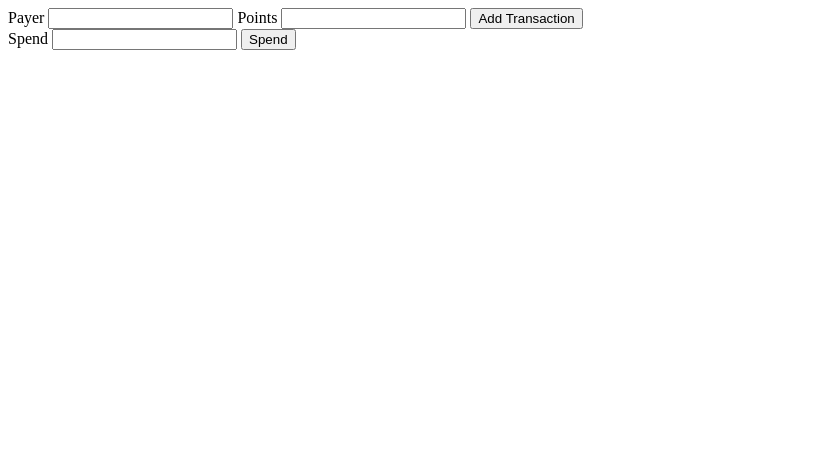
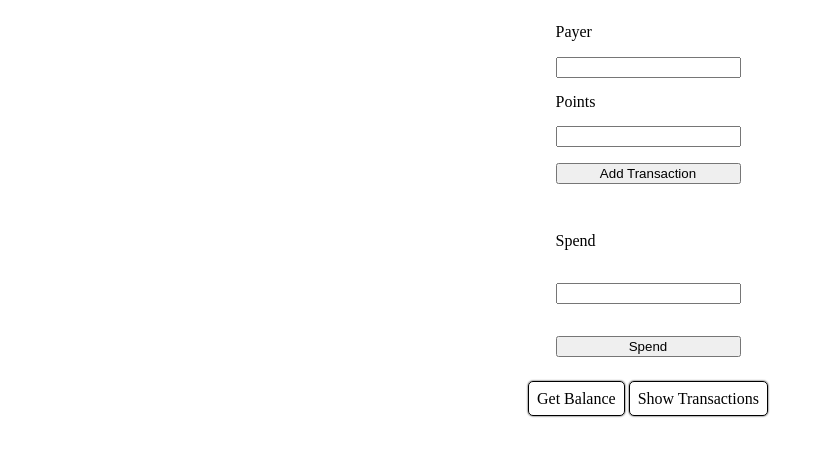
Before and after one commit to Josh-Oleary/fetch-assessment, a website: page public/index.html in a window 1280 px wide. Shown: the whole page, without its empty margins (0-825 px from the left). Drawn offline with Linux system fonts and the light colour scheme.

Commit message:
refactor: change some routes to make UI a little better

```diff
--- a/package.json
+++ b/package.json
@@ -9,9 +9,9 @@
   "author": "Josh Oleary",
   "license": "ISC",
   "dependencies": {
-    "body-parser": "^1.19.0",
     "express": "^4.17.1",
     "jest": "^27.3.1",
+    "node-html-parser": "^5.1.0",
     "nodemon": "^2.0.14"
   }
 }
--- /dev/null
+++ b/public/index.css
@@ -0,0 +1,29 @@
+.page-container {
+  width: 100vw;
+  display: flex;
+  flex-direction: column;
+  align-items: center;
+  height: 50vh;
+  justify-content: space-evenly;
+  margin: auto;
+}
+.form{
+  height: 12em;
+  display: flex;
+  flex-direction: column;
+  justify-content: space-evenly;
+}
+.balance-btn {
+  text-decoration: none;
+  color: black;
+  border: 1px solid black;
+  border-radius: 5px;
+  box-shadow: 0 0 2px;
+  padding: .5em;
+  transition: 250ms;
+}
+.balance-btn:hover {
+  background-color: grey;
+  color: white;
+  box-shadow: 0 0 4px;
+}
--- a/public/index.html
+++ b/public/index.html
@@ -4,21 +4,29 @@
   <meta charset="UTF-8">
   <meta http-equiv="X-UA-Compatible" content="IE=edge">
   <meta name="viewport" content="width=device-width, initial-scale=1.0">
+  <link rel="stylesheet" href="index.css">
   <title>Fetch Backend</title>
 </head>
 <body>
-  <form enctype="application/x-www-form-urlencoded" action="/addTransaction" method="POST">
+  <div class='page-container'>
+    <form class='form' enctype="application/x-www-form-urlencoded" action="/addTransaction" method="POST">
       <label for="payer">Payer</label>
       <input type="text" name="payer" id="payer">
       <label for="points">Points</label>
       <input type="number" name="points" id="points">
       <button>Add Transaction</button>
     </form>
-  <form enctype="application/x-www-form-urlencoded" action="/spend" method="POST">
+    <form class='form' enctype="application/x-www-form-urlencoded" action="/spend" method="POST">
       <label for="spend">Spend</label>
       <input type="integer" name="spend">
       <button>Spend</button>
     </form>
+    <div>
+      <a class='balance-btn'href="/balance">Get Balance</a>
+      <a class='balance-btn'href="/transactions">Show Transactions</a>
+    </div>
+</div>
+
 </body>
 <script>
 
```
Also changed, not shown: index.js (+16 -4 lines), 1 other file. Lines whose indentation alone changed are shown as unchanged.
